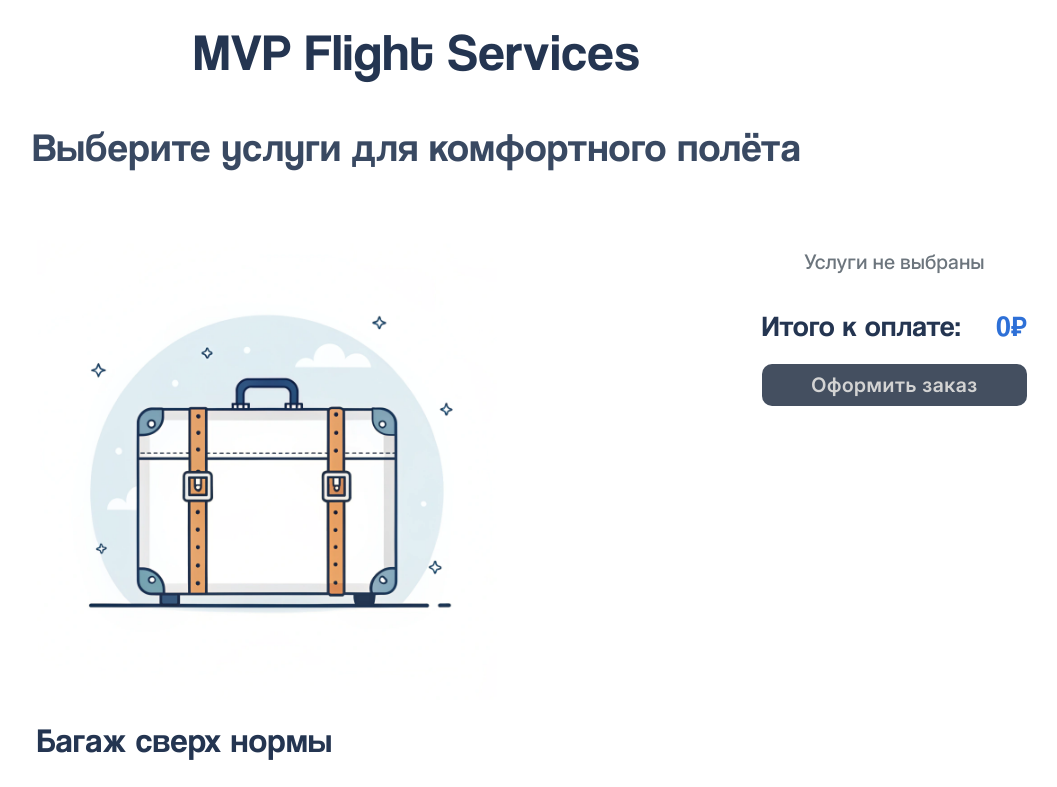
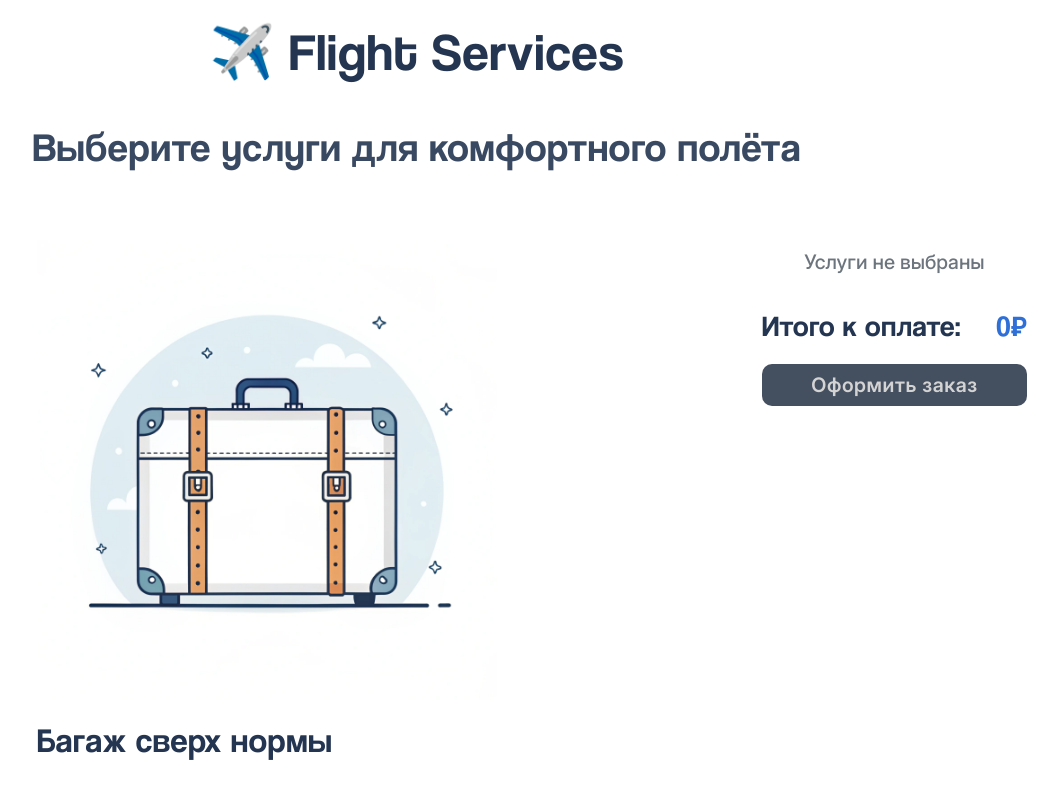
Before and after one commit to DanriWeb/flight-services, a React (Vite) app: page / in a window 1280 px wide. Shown: the top 787 px of the page, without its empty margins (223-1280 px from the left). Built offline with nearby package versions, Linux system fonts and the light colour scheme; the HTML template or start-up script is replaced by a standard one.

Commit message:
fix(ui): :lipstick: фикс заголовка компонента Header

```diff
--- a/src/components/Header.tsx
+++ b/src/components/Header.tsx
@@ -3,7 +3,7 @@ import "./Header.css";
 export default function Header() {
   return (
     <header className="header">
-      <h1 className="header-title">MVP Flight Services</h1>
+      <h1 className="header-title">✈️ Flight Services</h1>
     </header>
   );
 }
```
